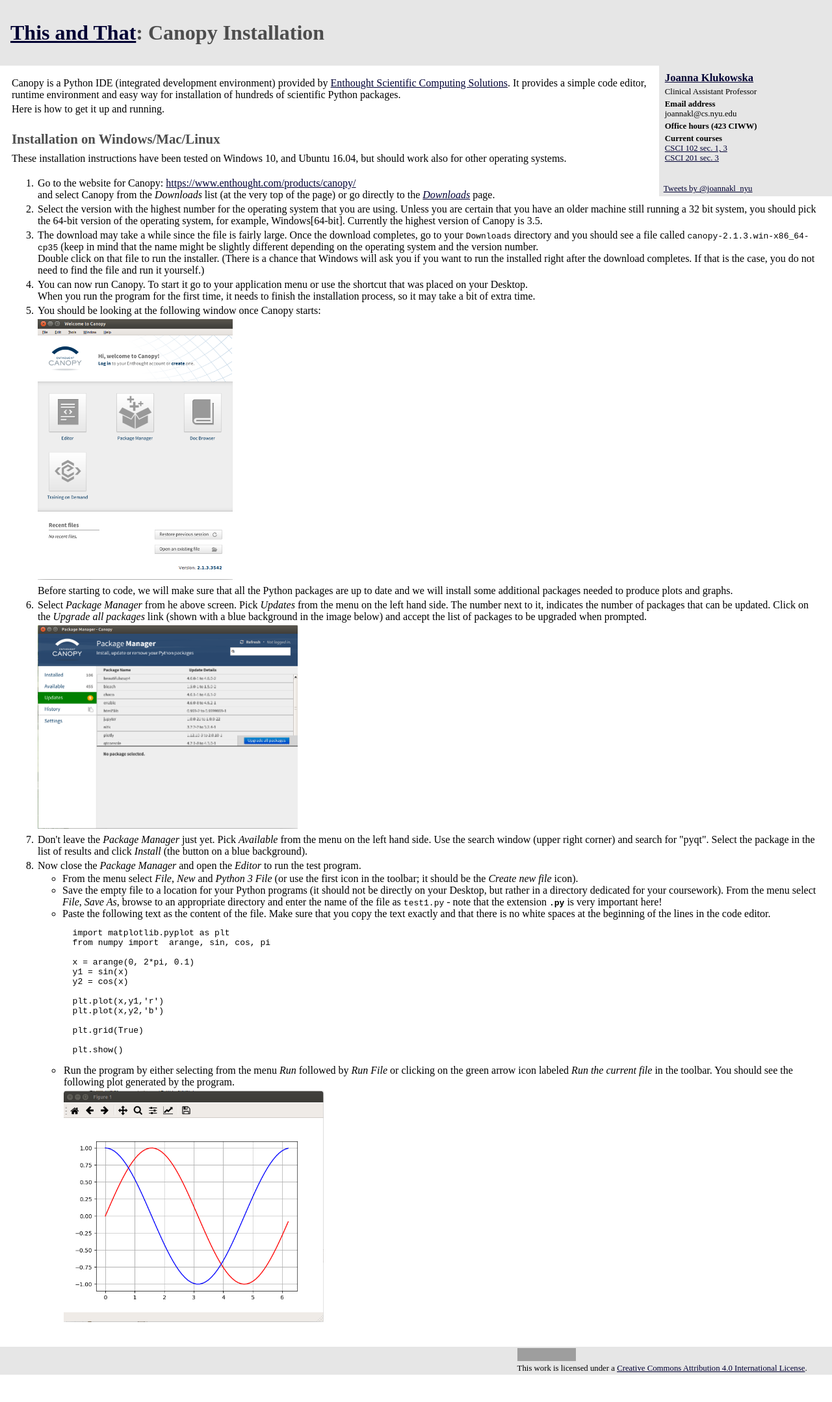
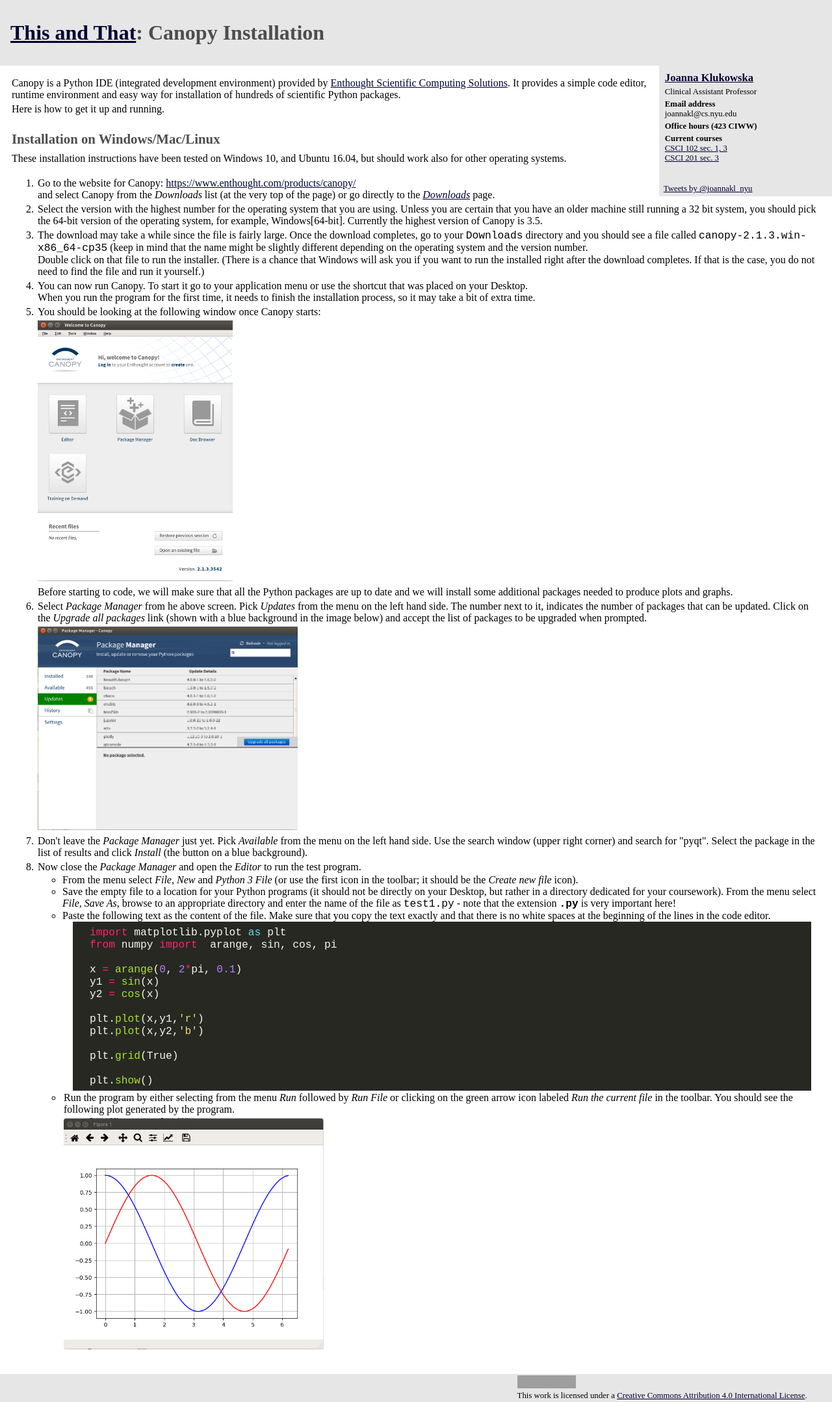
Before and after one commit to joannakl/thisandthat, a Jekyll site: the page built from CanopyInstallation.markdown, in a window 1280 px wide. Shown: the whole page at 65% size. Built offline with Jekyll 4.4.1, drawn with Linux system fonts in a browser that asks for light colours; comment, search, counter and statistics services are not loaded; before the commit the page ends 2115 px from its top, so only the background shows below that; grey boxes are pictures that could not be loaded.

Commit message:
adding css for code display

```diff
--- a/resources/css/course_page.css
+++ b/resources/css/course_page.css
@@ -146,3 +146,272 @@ footer {
   float: right;
   width: 38%;
 }
+/******************************************/
+/* from Joe */
+code {
+  margin: 0px;
+  padding: 0px;
+  font-size: 1.25em;
+}
+figure {
+  display: inline-block;
+}
+.highlight > pre {
+  margin: 0px;
+  width: auto;
+  padding: 0.5em;
+  color: #AAAAAA;
+}
+.highlight {
+  margin: 0em 1em 0em 1em;
+  padding: 0px;
+  background-color: #333;
+}
+.bash {
+  color: #AAAAAA;
+}
+.lineno {
+  color: #CD7F32;
+}
+.highlight .hll {
+  background-color: #49483e;
+}
+.highlight {
+  background: #272822;
+  color: #f8f8f2;
+}
+/*.highlight .c { color: #75715e }*/
+/* Comment */
+.highlight .c {
+  color: #a8a48f;
+}
+/* Comment */
+.highlight .err {
+  color: #960050;
+  background-color: #1e0010;
+}
+/* Error */
+.highlight .k {
+  color: #66d9ef;
+}
+/* Keyword */
+.highlight .l {
+  color: #ae81ff;
+}
+/* Literal */
+.highlight .n {
+  color: #f8f8f2;
+}
+/* Name */
+.highlight .o {
+  color: #f92672;
+}
+/* Operator */
+.highlight .p {
+  color: #f8f8f2;
+}
+/* Punctuation */
+.highlight .cm {
+  color: #75715e;
+}
+/* Comment.Multiline */
+.highlight .cp {
+  color: #75715e;
+}
+/* Comment.Preproc */
+.highlight .c1 {
+  color: #75715e;
+}
+/* Comment.Single */
+.highlight .cs {
+  color: #75715e;
+}
+/* Comment.Special */
+.highlight .ge {
+  font-style: italic;
+}
+/* Generic.Emph */
+.highlight .gs {
+  font-weight: bold;
+}
+/* Generic.Strong */
+.highlight .kc {
+  color: #66d9ef;
+}
+/* Keyword.Constant */
+.highlight .kd {
+  color: #66d9ef;
+}
+/* Keyword.Declaration */
+.highlight .kn {
+  color: #f92672;
+}
+/* Keyword.Namespace */
+.highlight .kp {
+  color: #66d9ef;
+}
+/* Keyword.Pseudo */
+.highlight .kr {
+  color: #66d9ef;
+}
+/* Keyword.Reserved */
+.highlight .kt {
+  color: #66d9ef;
+}
+/* Keyword.Type */
+.highlight .ld {
+  color: #e6db74;
+}
+/* Literal.Date */
+.highlight .m {
+  color: #ae81ff;
+}
+/* Literal.Number */
+.highlight .s {
+  color: #e6db74;
+}
+/* Literal.String */
+.highlight .na {
+  color: #a6e22e;
+}
+/* Name.Attribute */
+.highlight .nb {
+  color: #f8f8f2;
+}
+/* Name.Builtin */
+.highlight .nc {
+  color: #a6e22e;
+}
+/* Name.Class */
+.highlight .no {
+  color: #66d9ef;
+}
+/* Name.Constant */
+.highlight .nd {
+  color: #a6e22e;
+}
+/* Name.Decorator */
+.highlight .ni {
+  color: #f8f8f2;
+}
+/* Name.Entity */
+.highlight .ne {
+  color: #a6e22e;
+}
+/* Name.Exception */
+.highlight .nf {
+  color: #a6e22e;
+}
+/* Name.Function */
+.highlight .nl {
+  color: #f8f8f2;
+}
+/* Name.Label */
+.highlight .nn {
+  color: #f8f8f2;
+}
+/* Name.Namespace */
+.highlight .nx {
+  color: #a6e22e;
+}
+/* Name.Other */
+.highlight .py {
+  color: #f8f8f2;
+}
+/* Name.Property */
+.highlight .nt {
+  color: #f92672;
+}
+/* Name.Tag */
+.highlight .nv {
+  color: #f8f8f2;
+}
+/* Name.Variable */
+.highlight .ow {
+  color: #f92672;
+}
+/* Operator.Word */
+.highlight .w {
+  color: #f8f8f2;
+}
+/* Text.Whitespace */
+.highlight .mf {
+  color: #ae81ff;
+}
+/* Literal.Number.Float */
+.highlight .mh {
+  color: #ae81ff;
+}
+/* Literal.Number.Hex */
+.highlight .mi {
+  color: #ae81ff;
+}
+/* Literal.Number.Integer */
+.highlight .mo {
+  color: #ae81ff;
+}
+/* Literal.Number.Oct */
+.highlight .sb {
+  color: #e6db74;
+}
+/* Literal.String.Backtick */
+.highlight .sc {
+  color: #e6db74;
+}
+/* Literal.String.Char */
+.highlight .sd {
+  color: #e6db74;
+}
+/* Literal.String.Doc */
+.highlight .s2 {
+  color: #e6db74;
+}
+/* Literal.String.Double */
+.highlight .se {
+  color: #ae81ff;
+}
+/* Literal.String.Escape */
+.highlight .sh {
+  color: #e6db74;
+}
+/* Literal.String.Heredoc */
+.highlight .si {
+  color: #e6db74;
+}
+/* Literal.String.Interpol */
+.highlight .sx {
+  color: #e6db74;
+}
+/* Literal.String.Other */
+.highlight .sr {
+  color: #e6db74;
+}
+/* Literal.String.Regex */
+.highlight .s1 {
+  color: #e6db74;
+}
+/* Literal.String.Single */
+.highlight .ss {
+  color: #e6db74;
+}
+/* Literal.String.Symbol */
+.highlight .bp {
+  color: #f8f8f2;
+}
+/* Name.Builtin.Pseudo */
+.highlight .vc {
+  color: #f8f8f2;
+}
+/* Name.Variable.Class */
+.highlight .vg {
+  color: #f8f8f2;
+}
+/* Name.Variable.Global */
+.highlight .vi {
+  color: #f8f8f2;
+}
+/* Name.Variable.Instance */
+.highlight .il {
+  color: #ae81ff;
+}
+/* Literal.Number.Integer.Long */
```
